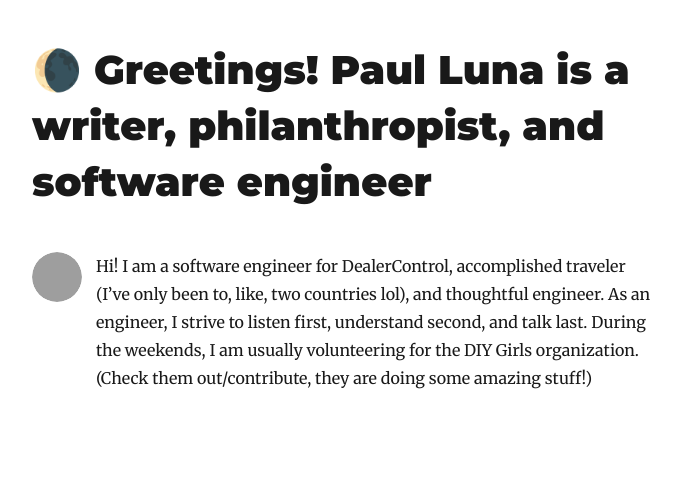
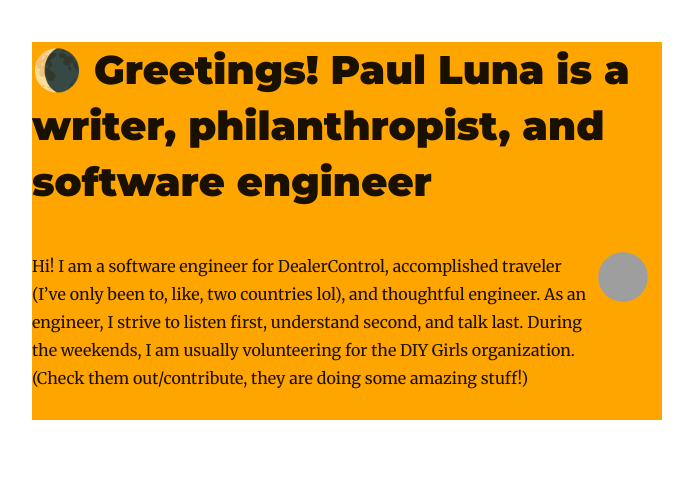
Before and after one commit to luna215/luna, a Gatsby site: page / in a window 1280 px wide. Shown: the top 482 px of the page, without its empty margins (293-986 px from the left). Built offline with nearby package versions, Linux system fonts and the light colour scheme; Gatsby itself is replaced by a stand-in of ours; some packages are replaced by stand-ins of ours; grey boxes are pictures that could not be loaded.

Commit message:
added styling to header

```diff
--- a/src/components/bio.js
+++ b/src/components/bio.js
@@ -40,6 +40,10 @@ const Bio = () => {
         marginBottom: rhythm(2.5),
       }}
     >
+      <p>
+      Hi! I am a software engineer for DealerControl, accomplished traveler (I’ve only been to, like, two countries lol), and thoughtful engineer.  As an engineer, I strive to listen first, understand second, and talk last. During the weekends, I am usually volunteering for the DIY Girls organization. (Check them out/contribute, they are doing some amazing stuff!)
+        {` `}
+      </p>
       <Image
         fixed={data.avatar.childImageSharp.fixed}
         alt={author}
@@ -53,10 +57,6 @@ const Bio = () => {
           borderRadius: `100%`,
         }}
       />
-      <p>
-      Hi! I am a software engineer for DealerControl, accomplished traveler (I’ve only been to, like, two countries lol), and thoughtful engineer.  As an engineer, I strive to listen first, understand second, and talk last. During the weekends, I am usually volunteering for the DIY Girls organization. (Check them out/contribute, they are doing some amazing stuff!)
-        {` `}
-      </p>
     </div>
   )
 }
--- a/src/components/layout.js
+++ b/src/components/layout.js
@@ -2,6 +2,8 @@ import React from "react"
 import { Link } from "gatsby"
 
 import { rhythm, scale } from "../utils/typography"
+
+import Bio from "./bio"
 
 class Layout extends React.Component {
   render() {
@@ -51,8 +53,17 @@ class Layout extends React.Component {
           padding: `${rhythm(1.5)} ${rhythm(3 / 4)}`,
         }}
       >
-        <header>{header}</header>
-        <main>{children}</main>
+        <header style={{
+          background: `orange`,
+          width: `100%`
+        }}>
+          {header}
+          <Bio />
+        </header>
+
+        <main>
+          {children}
+        </main>
         <footer>
           © {new Date().getFullYear()}
           {` `}
--- a/src/pages/index.js
+++ b/src/pages/index.js
@@ -1,7 +1,6 @@
 import React from "react"
 import { Link, graphql } from "gatsby"
 
-import Bio from "../components/bio"
 import Layout from "../components/layout"
 import SEO from "../components/seo"
 import { rhythm } from "../utils/typography"
@@ -15,7 +14,7 @@ class BlogIndex extends React.Component {
     return (
       <Layout location={this.props.location} title={siteTitle}>
         <SEO title="All posts" />
-        <Bio />
+
         {posts.map(({ node }) => {
           const title = node.frontmatter.title || node.fields.slug
           return (
```
